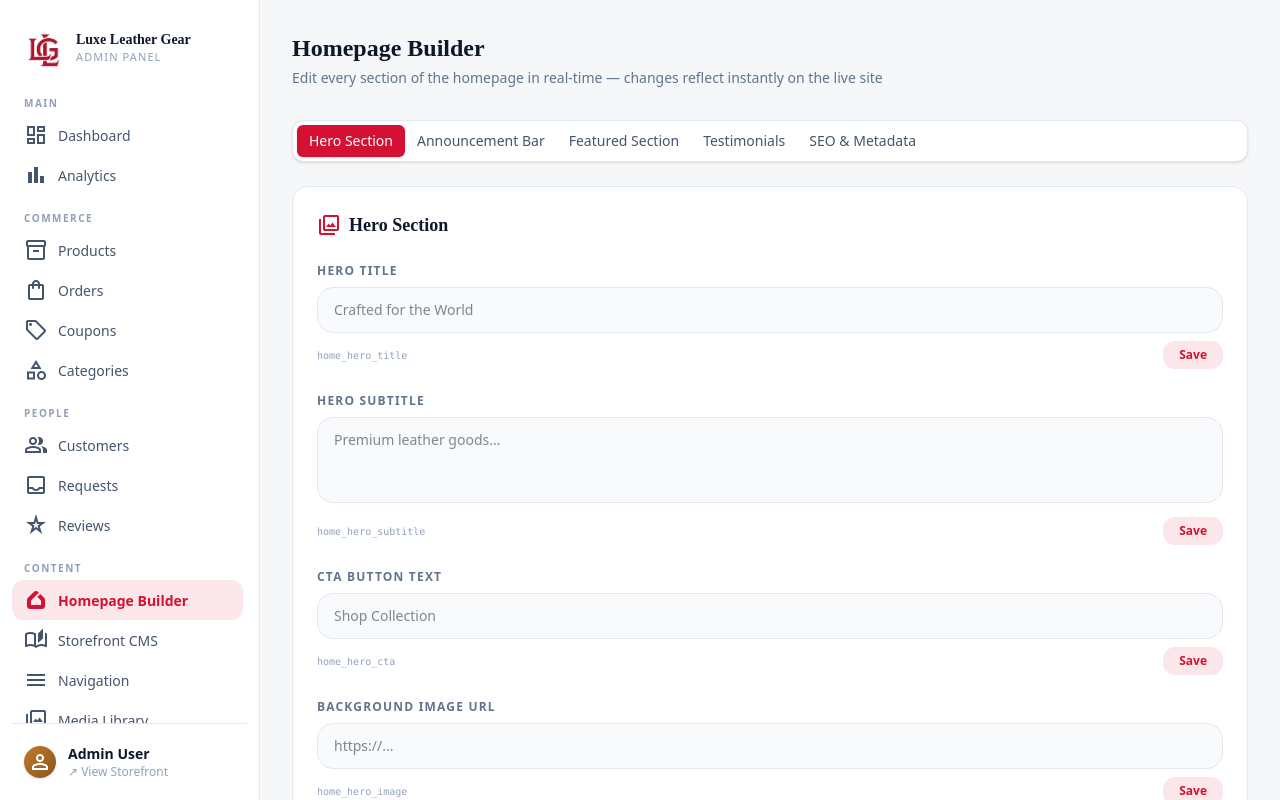
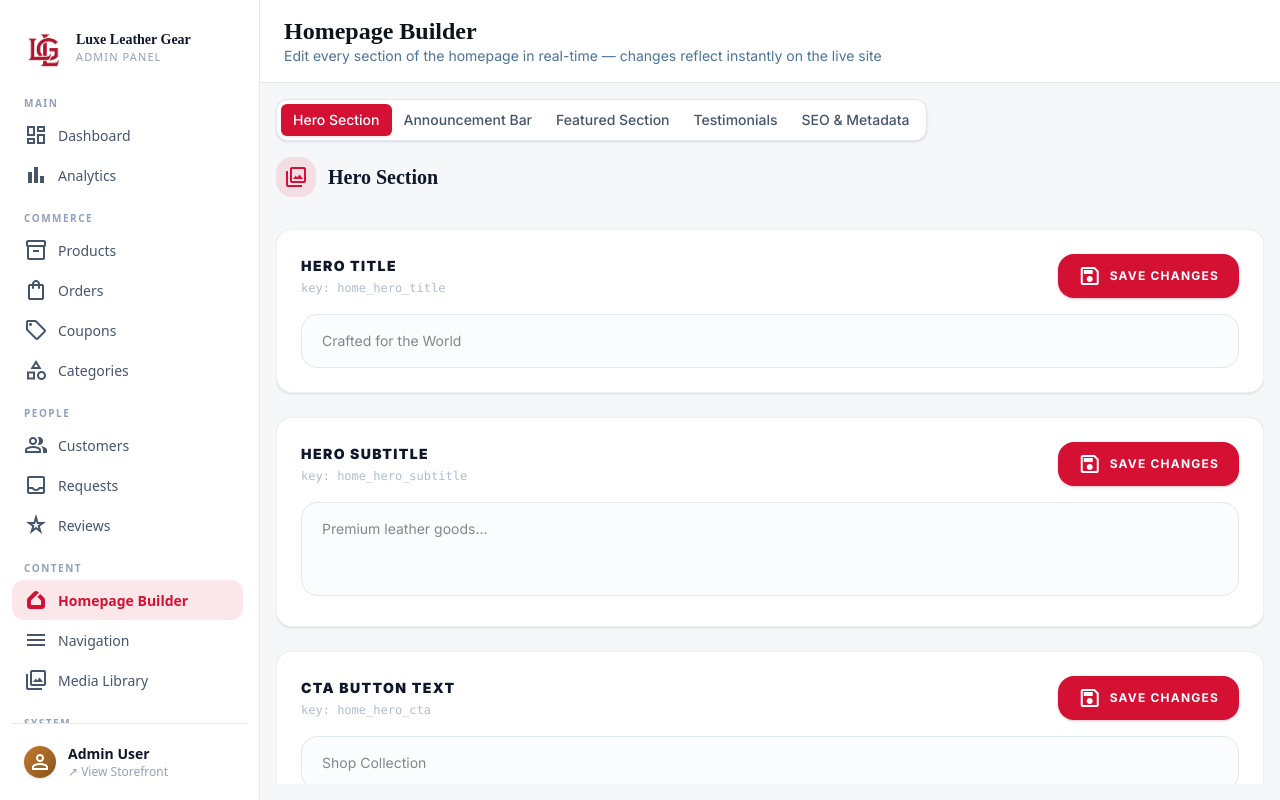
Before and after one commit to Irtiza1/new_web, a Next.js app in the folder luxe-leather-nextjs/: page /admin/homepage in a window 1280 px wide. Built offline with nearby package versions, Linux system fonts and the light colour scheme; no server answers; the database is empty.

Commit message:
fix admin pages removed cms page

```diff
--- a/luxe-leather-nextjs/app/admin/cms/page.tsx
+++ /dev/null
@@ -1,144 +0,0 @@
-"use client";
-
-import { useState, useEffect } from "react";
-import { contentService, CMSContent } from "@/lib/services/contentService";
-import AdminFilterTabs from "@/components/admin/shared/AdminFilterTabs";
-
-export default function CMSAdminPage() {
-    const [content, setContent] = useState<CMSContent[]>([]);
-    const [loading, setLoading] = useState(true);
-    const [saving, setSaving] = useState<string | null>(null);
-    const [message, setMessage] = useState<{ text: string; type: 'success' | 'error' } | null>(null);
-    const [activeCategory, setActiveCategory] = useState('announcement');
-
-    useEffect(() => {
-        loadContent();
-    }, []);
-
-    const loadContent = async () => {
-        try {
-            const data = await contentService.getAll();
-            setContent(data);
-        } catch (error) {
-            console.error('[CMS] Failed to load content:', error);
-            setMessage({ text: "Failed to load content", type: 'error' });
-        } finally {
-            setLoading(false);
-        }
-    };
-
-    const handleUpdate = async (id: string, newContent: string) => {
-        setSaving(id);
-        setMessage(null);
-        try {
-            await contentService.updateContent(id, newContent);
-            setContent(prev => prev.map(item => item.id === id ? { ...item, content: newContent } : item));
-            setMessage({ text: "Content updated successfully!", type: 'success' });
-        } catch (error) {
-            console.error(`[CMS] Failed to update content ${id}:`, error);
-            setMessage({ text: "Failed to update content", type: 'error' });
-        } finally {
-            setSaving(null);
-        }
-    };
-
-    if (loading) {
-        return (
-            <div className="flex items-center justify-center min-h-[400px]">
-                <div className="animate-spin rounded-full h-8 w-8 border-b-2 border-[#c27a2a]"></div>
-            </div>
-        );
-    }
-
-    const categories = [
-        { name: 'Global / Header', prefix: 'announcement' },
-        { name: 'Home Page', prefix: 'home' },
-        { name: 'Bespoke Experience', prefix: 'bespoke' },
-        { name: 'Shipping & Fit Guide', prefix: 'shipping' }
-    ];
-
-    return (
-        <div className="p-8 max-w-6xl mx-auto font-[family-name:var(--font-inter)]">
-            <div className="flex justify-between items-center mb-10">
-                <div>
-                    <h1 className="text-3xl font-black text-slate-900 uppercase tracking-tight">Content Management</h1>
-                    <p className="text-slate-500 mt-1">Directly control headings, text, and buttons across the storefront.</p>
-                </div>
-                {message && (
-                    <div className={`px-4 py-2 rounded-lg text-sm font-bold animate-in fade-in slide-in-from-top-2 ${message.type === 'success' ? 'bg-green-100 text-green-700' : 'bg-red-100 text-red-700'}`}>
-                        {message.text}
-                    </div>
-                )}
-            </div>
-
-            <div className="mb-8">
-                <AdminFilterTabs
-                    tabs={categories.map(cat => ({ label: cat.name, value: cat.prefix }))}
-                    activeTab={activeCategory}
-                    onTabChange={setActiveCategory}
-                />
-            </div>
-
-            <div className="space-y-12">
-                {categories.filter(cat => cat.prefix === activeCategory).map((cat) => (
-                    <section key={cat.name} className="space-y-6">
-                        <div className="flex items-center gap-4">
-                            <h2 className="text-lg font-black uppercase tracking-widest text-[#c27a2a]">{cat.name}</h2>
-                            <div className="flex-1 h-px bg-slate-100"></div>
-                        </div>
-
-                        <div className="grid grid-cols-1 md:grid-cols-2 gap-6">
-                            {content
-                                .filter(item => item.slug.startsWith(cat.prefix))
-                                .map((item) => (
-                                    <div key={item.id} className="bg-white rounded-2xl p-6 border border-slate-100 shadow-sm hover:shadow-md transition-shadow">
-                                        <div className="flex justify-between items-start mb-4">
-                                            <div>
-                                                <p className="text-[10px] font-black text-slate-400 uppercase tracking-[0.2em]">{item.slug}</p>
-                                                <h3 className="font-bold text-slate-700 mt-1">{item.description}</h3>
-                                            </div>
-                                            <span className="bg-slate-50 text-[10px] px-2 py-1 rounded font-bold text-slate-400 uppercase">{item.contentType}</span>
-                                        </div>
-
-                                        <div className="relative">
-                                            {item.contentType === 'text' || item.contentType === 'html' ? (
-                                                <textarea
-                                                    className="w-full bg-slate-50 border-2 border-transparent focus:border-[#c27a2a] outline-none rounded-xl p-4 text-sm font-medium transition-all min-h-[100px] resize-none"
-                                                    defaultValue={item.content}
-                                                    onBlur={(e) => {
-                                                        if (e.target.value !== item.content) {
-                                                            handleUpdate(item.id, e.target.value);
-                                                        }
-                                                    }}
-                                                />
-                                            ) : (
-                                                <input
-                                                    type="text"
-                                                    className="w-full bg-slate-50 border-2 border-transparent focus:border-[#c27a2a] outline-none rounded-xl p-4 text-sm font-medium transition-all"
-                                                    defaultValue={item.content}
-                                                    onBlur={(e) => {
-                                                        if (e.target.value !== item.content) {
-                                                            handleUpdate(item.id, e.target.value);
-                                                        }
-                                                    }}
-                                                />
-                                            )}
-                                            {saving === item.id && (
-                                                <div className="absolute inset-0 bg-white/60 backdrop-blur-[1px] flex items-center justify-center rounded-xl">
-                                                    <div className="animate-spin rounded-full h-5 w-5 border-b-2 border-[#c27a2a]"></div>
-                                                </div>
-                                            )}
-                                        </div>
-                                    </div>
-                                ))}
-                        </div>
-                    </section>
-                ))}
-            </div>
-
-            <div className="mt-16 pt-8 border-t border-slate-100 text-center">
-                <p className="text-xs text-slate-400 font-medium">CMS version 1.0 • Changes are applied immediately to the live production site.</p>
-            </div>
-        </div>
-    );
-}
--- a/luxe-leather-nextjs/app/admin/homepage/page.tsx
+++ b/luxe-leather-nextjs/app/admin/homepage/page.tsx
@@ -2,6 +2,7 @@
 
 import { useState, useEffect, useCallback } from 'react';
 import { contentService } from '@/lib/services/contentService';
+import AdminPageLayout from '@/components/admin/shared/AdminPageLayout';
 import AdminFilterTabs from '@/components/admin/shared/AdminFilterTabs';
 
 const sections = [
@@ -71,7 +72,7 @@ export default function AdminHomepagePage() {
 
     const handleSave = async (key: string, value: string) => {
         setSaving(prev => ({ ...prev, [key]: true }));
-        await contentService.updateContent(key, value);
+        await contentService.upsertContentBySlug(key, value);
         setSaving(prev => ({ ...prev, [key]: false }));
         setSavedKeys(prev => { const s = new Set(prev); s.add(key); return s; });
         setTimeout(() => setSavedKeys(prev => { const s = new Set(prev); s.delete(key); return s; }), 2000);
@@ -80,44 +81,64 @@ export default function AdminHomepagePage() {
     const activeFields = sections.find(s => s.id === activeSection)?.fields || [];
 
     return (
-        <main className="flex-1 overflow-y-auto bg-[#f6f7f8] dark:bg-[#101922] p-6 md:p-8">
-            <div className="mb-8">
-                <h1 className="text-2xl font-black text-slate-900 dark:text-white">Homepage Builder</h1>
-                <p className="text-slate-500 dark:text-slate-400 text-sm mt-1">Edit every section of the homepage in real-time — changes reflect instantly on the live site</p>
-            </div>
-
-            <div className="mb-6">
+        <AdminPageLayout
+            title="Homepage Builder"
+            subtitle="Edit every section of the homepage in real-time — changes reflect instantly on the live site"
+            withTableCard={false}
+            filters={
                 <AdminFilterTabs
                     tabs={sections.map(s => ({ label: s.title, value: s.id }))}
                     activeTab={activeSection}
                     onTabChange={setActiveSection}
                 />
+            }
+        >
+            <div className="flex flex-col gap-6">
+                <div className="flex items-center gap-3 mb-2">
+                    <div className="w-10 h-10 rounded-xl bg-[#d41132]/10 flex items-center justify-center">
+                        <span className="material-symbols-outlined text-[#d41132]">{sections.find(s => s.id === activeSection)?.icon}</span>
+                    </div>
+                    <h2 className="text-xl font-black text-slate-900 dark:text-white">
+                        {sections.find(s => s.id === activeSection)?.title}
+                    </h2>
                 </div>
 
-            <div className="flex flex-col gap-6">
-                {/* Fields */}
-                <div className="flex-1">
-                    <div className="bg-white dark:bg-slate-800 rounded-2xl border border-slate-200 dark:border-slate-700 p-6">
-                        <h2 className="text-lg font-black text-slate-900 dark:text-white mb-6 flex items-center gap-2">
-                            <span className="material-symbols-outlined text-[#d41132]">{sections.find(s => s.id === activeSection)?.icon}</span>
-                            {sections.find(s => s.id === activeSection)?.title}
-                        </h2>
                 {loading ? (
-                            <div className="flex items-center justify-center py-12">
-                                <span className="material-symbols-outlined animate-spin text-3xl text-slate-400">progress_activity</span>
+                    <div className="flex items-center justify-center py-20 bg-white/50 dark:bg-slate-800/20 backdrop-blur-sm rounded-2xl border border-slate-200/50 dark:border-slate-700/50">
+                        <span className="material-symbols-outlined animate-spin text-4xl text-[#d41132]">progress_activity</span>
                     </div>
                 ) : (
-                            <div className="space-y-6">
+                    <div className="grid grid-cols-1 gap-6">
                         {activeFields.map(field => (
-                                    <div key={field.key}>
-                                        <label className="block text-xs font-bold uppercase tracking-widest text-slate-500 dark:text-slate-400 mb-2">{field.label}</label>
+                            <div key={field.key} className="bg-white dark:bg-slate-800/80 backdrop-blur-xl rounded-2xl border border-slate-200/60 dark:border-slate-700/60 p-6 shadow-sm hover:shadow-md transition-all duration-300 group">
+                                <div className="flex flex-col md:flex-row md:items-center justify-between gap-4 mb-4">
+                                    <div>
+                                        <label className="block text-sm font-black uppercase tracking-widest text-slate-900 dark:text-white">{field.label}</label>
+                                        <p className="text-xs text-slate-400 font-mono mt-1 opacity-70">key: {field.key}</p>
+                                    </div>
+                                    <button
+                                        onClick={() => handleSave(field.key, content[field.key] || '')}
+                                        disabled={saving[field.key]}
+                                        className={`flex items-center gap-2 px-5 py-2.5 rounded-xl text-xs font-bold uppercase tracking-widest transition-all shadow-sm active:scale-95 ${savedKeys.has(field.key) ? 'bg-emerald-50 text-emerald-700 border border-emerald-200/50 dark:bg-emerald-900/20 dark:text-emerald-400 dark:border-emerald-800/50' : 'bg-[#d41132] text-white hover:bg-[#b30f2a] shadow-[#d41132]/20'}`}
+                                    >
+                                        {saving[field.key] ? (
+                                            <><span className="material-symbols-outlined text-[16px] animate-spin">progress_activity</span> Saving...</>
+                                        ) : savedKeys.has(field.key) ? (
+                                            <><span className="material-symbols-outlined text-[16px]">check_circle</span> Saved</>
+                                        ) : (
+                                            <><span className="material-symbols-outlined text-[16px]">save</span> Save Changes</>
+                                        )}
+                                    </button>
+                                </div>
+
+                                <div className="relative">
                                     {field.type === 'textarea' ? (
                                         <textarea
                                             value={content[field.key] || ''}
                                             onChange={e => handleChange(field.key, e.target.value)}
                                             rows={3}
                                             placeholder={field.placeholder}
-                                                className="w-full bg-slate-50 dark:bg-slate-900 border border-slate-200 dark:border-slate-600 rounded-xl px-4 py-3 text-sm focus:border-[#d41132] outline-none resize-none dark:text-white transition-colors"
+                                            className="w-full bg-slate-50/50 dark:bg-slate-900/50 border border-slate-200 dark:border-slate-600 rounded-xl px-5 py-4 text-sm focus:border-[#d41132] focus:ring-4 focus:ring-[#d41132]/10 outline-none resize-none dark:text-white transition-all group-hover:border-slate-300 dark:group-hover:border-slate-500"
                                         />
                                     ) : (
                                         <input
@@ -125,30 +146,15 @@ export default function AdminHomepagePage() {
                                             value={content[field.key] || ''}
                                             onChange={e => handleChange(field.key, e.target.value)}
                                             placeholder={field.placeholder}
-                                                className="w-full bg-slate-50 dark:bg-slate-900 border border-slate-200 dark:border-slate-600 rounded-xl px-4 py-3 text-sm focus:border-[#d41132] outline-none dark:text-white transition-colors"
+                                            className="w-full bg-slate-50/50 dark:bg-slate-900/50 border border-slate-200 dark:border-slate-600 rounded-xl px-5 py-4 text-sm focus:border-[#d41132] focus:ring-4 focus:ring-[#d41132]/10 outline-none dark:text-white transition-all group-hover:border-slate-300 dark:group-hover:border-slate-500"
                                         />
                                     )}
-                                        <div className="flex flex-col sm:flex-row items-start sm:items-center justify-between gap-4 mt-2">
-                                            <p className="text-[10px] text-slate-400 font-mono">{field.key}</p>
-                                            <button
-                                                onClick={() => handleSave(field.key, content[field.key] || '')}
-                                                disabled={saving[field.key]}
-                                                className={`flex items-center gap-1.5 px-4 py-1.5 rounded-lg text-xs font-bold transition-all ${savedKeys.has(field.key) ? 'bg-green-100 text-green-700 dark:bg-green-900/30 dark:text-green-400' : 'bg-[#d41132]/10 text-[#d41132] hover:bg-[#d41132] hover:text-white'}`}
-                                            >
-                                                {saving[field.key] ? (
-                                                    <><span className="material-symbols-outlined text-[14px] animate-spin">progress_activity</span> Saving</>
-                                                ) : savedKeys.has(field.key) ? (
-                                                    <><span className="material-symbols-outlined text-[14px]">check</span> Saved</>
-                                                ) : 'Save'}
-                                            </button>
                                 </div>
                             </div>
                         ))}
                     </div>
                 )}
             </div>
-                </div>
-            </div>
-        </main>
+        </AdminPageLayout>
     );
 }
--- /dev/null
+++ b/luxe-leather-nextjs/check_content.js
@@ -0,0 +1,17 @@
+const { Pool } = require('pg');
+
+const pool = new Pool({
+  connectionString: 'postgresql://postgres:postgres@localhost:5432/luxe_leather'
+});
+
+async function run() {
+  try {
+    const res = await pool.query('SELECT slug, description FROM site_content ORDER BY slug ASC');
+    console.log(res.rows);
+  } catch(e) {
+    console.error(e);
+  } finally {
+    pool.end();
+  }
+}
+run();
--- /dev/null
+++ b/luxe-leather-nextjs/check_db.js
@@ -0,0 +1,19 @@
+const { Pool } = require('pg');
+require('dotenv').config({ path: '.env.local' });
+
+const pool = new Pool({
+  connectionString: process.env.DATABASE_URL,
+  ssl: { rejectUnauthorized: false }
+});
+
+async function run() {
+  try {
+    const res = await pool.query('SELECT slug, description FROM site_content ORDER BY slug ASC');
+    console.table(res.rows);
+  } catch(e) {
+    console.error(e);
+  } finally {
+    pool.end();
+  }
+}
+run();
--- a/luxe-leather-nextjs/lib/constants/navigation.ts
+++ b/luxe-leather-nextjs/lib/constants/navigation.ts
@@ -28,7 +28,6 @@ export const ADMIN_NAV_GROUPS = [
         label: 'Content',
         items: [
             { name: 'Homepage Builder', path: '/admin/homepage', icon: 'home_app_logo' },
-            { name: 'Storefront CMS', path: '/admin/cms', icon: 'auto_stories' },
             { name: 'Navigation', path: '/admin/navigation', icon: 'menu' },
             { name: 'Media Library', path: '/admin/media', icon: 'photo_library' },
         ]
```
Lines whose indentation alone changed are shown as unchanged.
